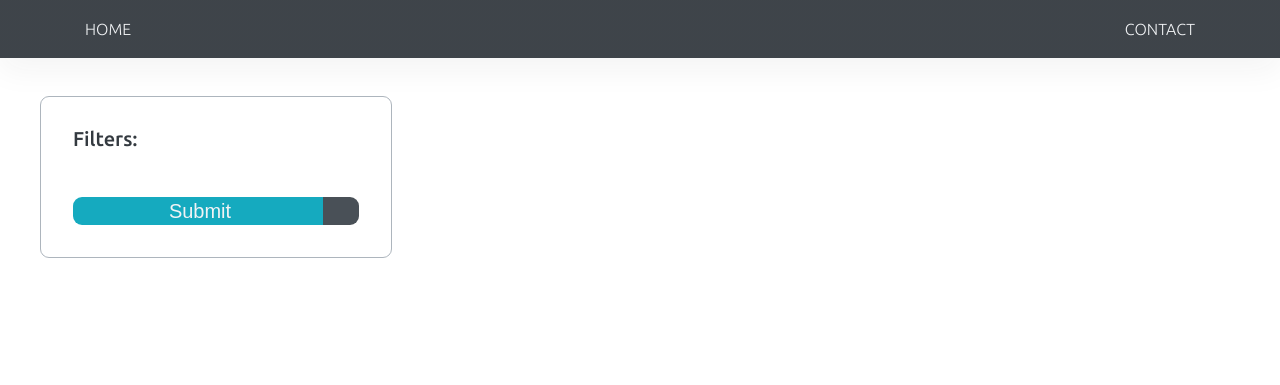
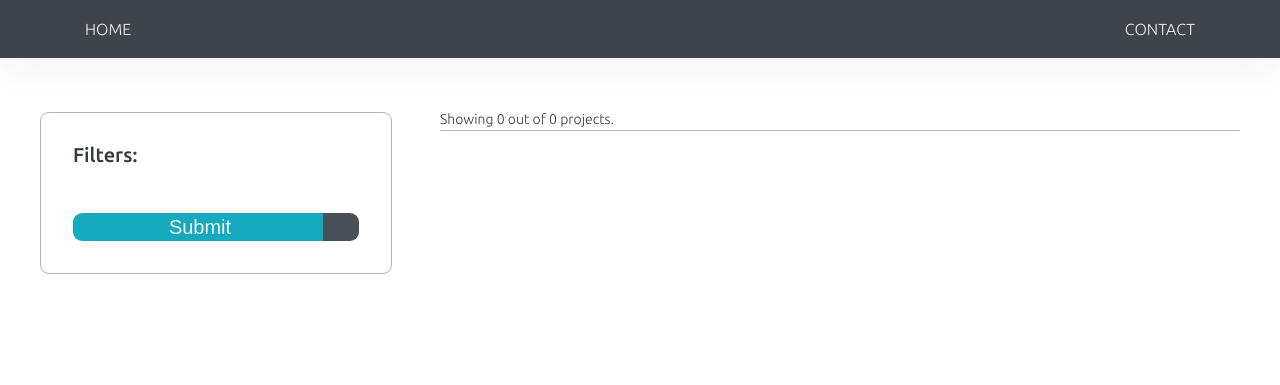
Before and after one commit to kmilewczyk96/kmilew, a Django app: page /projects/ in a window 1280 px wide. Shown: the top 385 px of the page. Run offline with Django 4.2, Linux system fonts and the light colour scheme; data that the repository does not hold is empty; some libraries are stand-ins or nearby versions.

Commit message:
paginator added commit before JS action.

```diff
--- a/app/projects/views.py
+++ b/app/projects/views.py
@@ -7,7 +7,7 @@ from .models import Project, Tag
 class ProjectListView(ListView):
     template_name = 'project-list.html'
     model = Project
-    paginate_by = 9
+    paginate_by = 4
 
     def get_context_data(self, *, object_list=None, **kwargs):
         context = super(ProjectListView, self).get_context_data(**kwargs)
--- a/app/static/js/project-list.js
+++ /dev/null
@@ -1,14 +0,0 @@
-'use strict';
-
-const inputField = document.getElementById("search-form--phrase");
-
-if (inputField.parentElement.className.toString().toLowerCase() === "search-form") {
-  inputField.onfocus = function () {
-    this.parentElement.style.border = "1px solid #0b7285"
-    this.parentElement.style.boxShadow = "0 0.6rem 36px rgba(32, 32, 32, 15%)"
-  };
-  inputField.onblur = function () {
-    this.parentElement.style.border = "1px solid #868e96"
-    this.parentElement.style.boxShadow = "none"
-  };
-}
--- a/app/static/styles/elements.css
+++ b/app/static/styles/elements.css
@@ -3,5 +3,6 @@
 @import url("./elements/_button.css");
 @import url("elements/_container_flex.css");
 @import url("elements/_container_grid.css");
+@import url("elements/_paginator.css");
 @import url("./elements/_project-card.css");
 @import url("./elements/_tag-filter.css");
--- a/app/static/styles/elements/_container_flex.css
+++ b/app/static/styles/elements/_container_flex.css
@@ -16,3 +16,9 @@
   display: grid;
   grid-template-columns: 1fr 2fr;
 }
+
+.rename {
+  display: flex;
+  flex-direction: column;
+  gap: 1.6rem;
+}
--- /dev/null
+++ b/app/static/styles/elements/_paginator.css
@@ -0,0 +1,11 @@
+.paginator {
+  display: flex;
+  justify-content: space-between;
+  border-bottom: 0.1rem solid #adb5bd;
+  font-size: 1.4rem;
+  padding-bottom: 0.4rem;
+}
+
+.paginator-object-count {
+
+}
--- a/app/static/styles/elements/_tag-filter.css
+++ b/app/static/styles/elements/_tag-filter.css
@@ -6,7 +6,7 @@
 .tag-filter-form {
   position: -webkit-sticky;
   position: sticky;
-  top: 9.6rem;
+  top: 11.2rem;
   display: flex;
   width: inherit;
   flex-direction: column;
--- a/app/static/styles/main.css
+++ b/app/static/styles/main.css
@@ -135,24 +135,11 @@ body {
   gap: 1.6rem;
 }
 
-
-/*=======================================================*/
-/*========================= SEARCH SECTION ==============*/
-/*=======================================================*/
-.section-search {
-  display: flex;
-  justify-content: center;
-  background-color: #e3fafc;
-  padding-top: 11.2rem;
-  padding-bottom: 4.8rem;
-}
-
-
 /*=======================================================*/
 /*=========================== MENU SECTION ==============*/
 /*=======================================================*/
 .section-menu {
-  padding: 9.6rem 0;
+  padding: 11.2rem 0;
   color: #343a40;
 }
 
--- /dev/null
+++ b/app/templates/paginator.html
@@ -0,0 +1,3 @@
+{% if page_obj.has_other_pages %}
+	<p>Page {{ page_obj.number }} of {{ page_obj.paginator.num_pages }}</p>
+{% endif %}
--- a/app/templates/project-list.html
+++ b/app/templates/project-list.html
@@ -12,7 +12,6 @@
 	<link rel="stylesheet" href="{% static 'styles/elements.css' %}"/>
 	<link rel="stylesheet" href="{% static 'styles/main.css' %}"/>
 	<script defer src="https://unpkg.com/phosphor-icons"></script>
-	<script defer src="{% static 'js/project-list.js' %}"></script>
 	<title>Browse Projects</title>
 
 </head>
@@ -52,8 +51,14 @@
 							</div>
 						</form>
 					</div>
+					<div class="rename">
+						<aside class="paginator">
+							<p class="paginator-object-count">Showing {{ page_obj|length }} out of {{ projects|length }}
+								project{{ projects|length|pluralize }}.</p>
+							{% include 'paginator.html' %}
+						</aside>
 						<div class="container-2col">
-						{% for project in projects %}
+							{% for project in page_obj %}
 								<div class="project-card">
 									<div class="container-img">
 										<img class="project-img" src="{{ project.thumbnail.url }}" alt="project thumbnail">
@@ -74,6 +79,7 @@
 						</div>
 					</div>
 				</div>
+			</div>
 		</section>
 	</main>
 </body>
```
Lines whose indentation alone changed are shown as unchanged.
